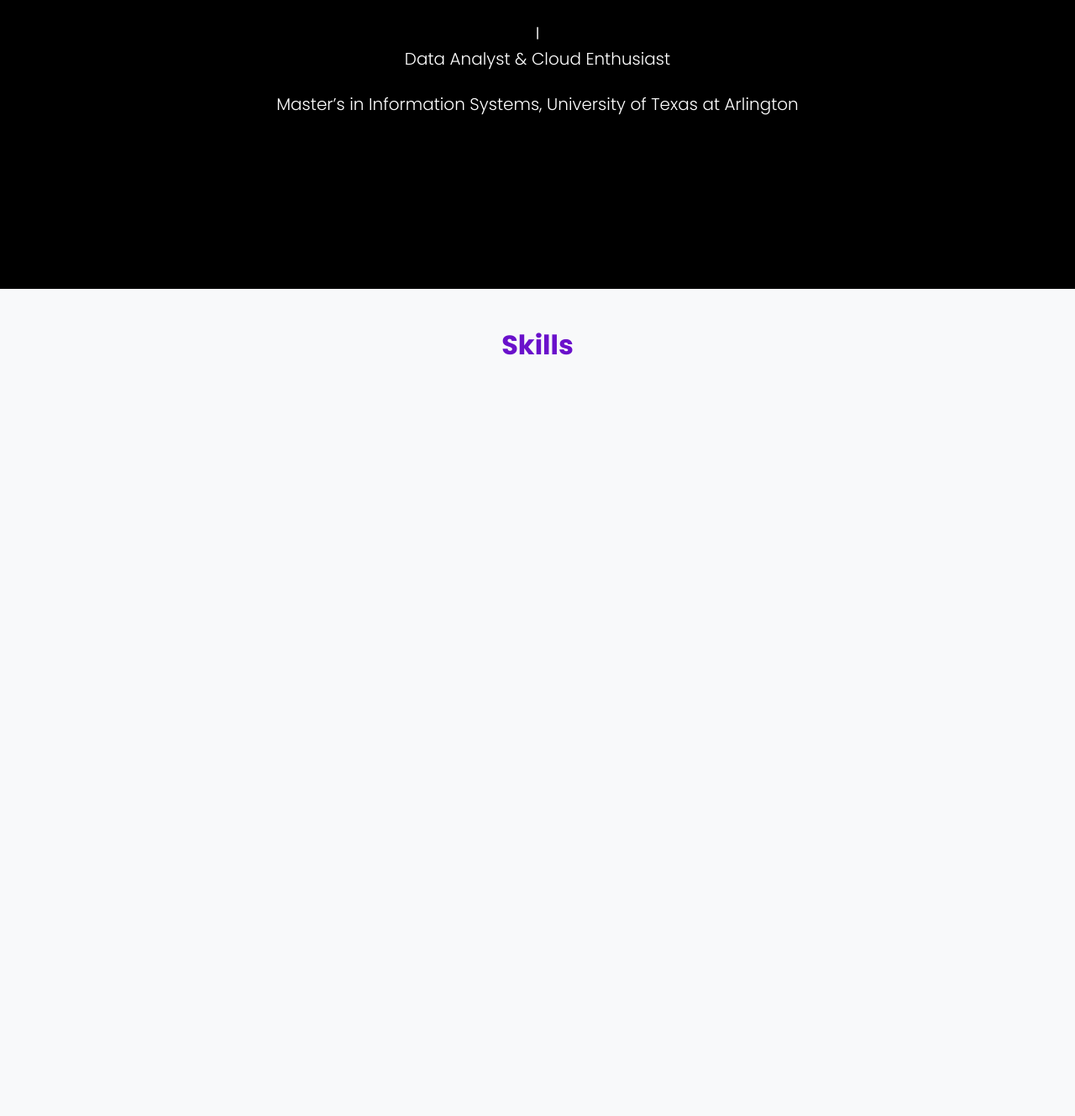
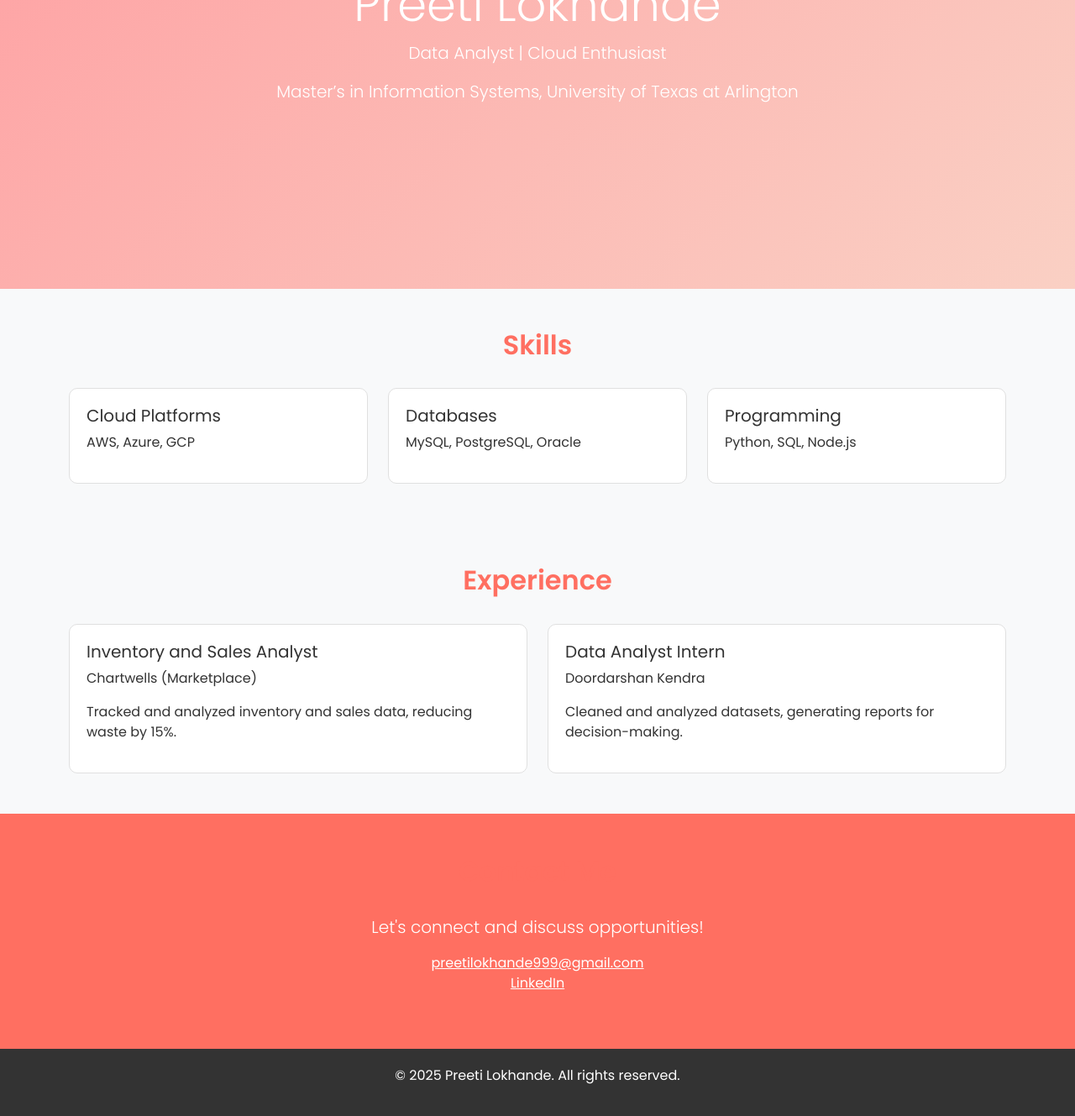
Before and after one commit to preeti1103/preeti1103.github.io, a plain HTML site: page index.html in a window 1280 px wide. Shown: the part 456-1785 px from the top of the page at 84% size. Before the commit the page ends 966 px from the top, so only its background shows below. Drawn offline with nearby package versions, Linux system fonts and the light colour scheme.

Commit message:
Update index.html

```diff
--- a/index.html
+++ b/index.html
@@ -6,18 +6,17 @@
     <title>Preeti Lokhande - Portfolio</title>
     <!-- Bootstrap CSS -->
     <link href="https://cdn.jsdelivr.net/npm/bootstrap@5.3.0-alpha3/dist/css/bootstrap.min.css" rel="stylesheet">
-    <!-- Font Awesome -->
-    <link rel="stylesheet" href="https://cdnjs.cloudflare.com/ajax/libs/font-awesome/6.0.0-beta3/css/all.min.css">
     <!-- Google Fonts -->
-    <link href="https://fonts.googleapis.com/css2?family=Poppins:wght@300;400;700&display=swap" rel="stylesheet">
+    <link href="https://fonts.googleapis.com/css2?family=Poppins:wght@300;400;600&display=swap" rel="stylesheet">
     <style>
         body {
             font-family: 'Poppins', sans-serif;
             background-color: #f8f9fa;
+            color: #333;
         }
 
         #home {
-            background-color: #000;
+            background: linear-gradient(135deg, #ff9a9e, #fad0c4);
             color: white;
             min-height: 100vh;
             display: flex;
@@ -27,92 +26,125 @@
         }
 
         .profile-img {
-            width: 250px;
-            height: 250px;
+            width: 200px;
+            height: 200px;
             border-radius: 50%;
             object-fit: cover;
-            border: 4px solid #6a11cb;
+            border: 4px solid white;
+        }
+
+        .section-title {
+            font-weight: 600;
+            color: #ff6f61;
+            margin-bottom: 2rem;
         }
 
         .skill-card {
             background: white;
-            border-radius: 15px;
+            border: 1px solid #e0e0e0;
+            border-radius: 10px;
+            padding: 20px;
             transition: transform 0.3s;
-            margin-bottom: 1.5rem;
         }
 
         .skill-card:hover {
             transform: translateY(-5px);
-        }
-
-        .skill-icon {
-            font-size: 2rem;
-            color: #6a11cb;
-        }
-
-        .section-title {
-            font-weight: bold;
-            text-align: center;
-            margin-bottom: 2rem;
-            color: #6a11cb;
-        }
-
-        .project-card img {
-            height: 200px;
-            object-fit: cover;
+            box-shadow: 0 4px 15px rgba(0, 0, 0, 0.1);
         }
 
         #contact {
-            background: linear-gradient(135deg, #6a11cb, #2575fc);
+            background: #ff6f61;
             color: white;
+            padding: 50px 0;
         }
 
-        #contact h2 {
-            color: white !important;
-        }
-
-        .skill-card h5 {
-            font-weight: bold;
-        }
-
-        .experience-company {
-            font-weight: bold;
+        footer {
+            background: #333;
+            color: white;
+            padding: 20px 0;
+            text-align: center;
         }
     </style>
 </head>
 <body>
-    <!-- Navigation Bar -->
-    <nav class="navbar navbar-expand-lg navbar-dark bg-dark fixed-top">
-        <div class="container">
-            <a class="navbar-brand" href="#home">Preeti Lokhande</a>
-            <button class="navbar-toggler" type="button" data-bs-toggle="collapse" data-bs-target="#navbarNav" aria-controls="navbarNav" aria-expanded="false" aria-label="Toggle navigation">
-                <span class="navbar-toggler-icon"></span>
-            </button>
-            <div class="collapse navbar-collapse" id="navbarNav">
-                <ul class="navbar-nav ms-auto">
-                    <li class="nav-item"><a class="nav-link" href="#skills">Skills</a></li>
-                    <li class="nav-item"><a class="nav-link" href="#experience">Experience</a></li>
-                    <li class="nav-item"><a class="nav-link" href="#projects">Projects</a></li>
-                    <li class="nav-item"><a class="nav-link" href="#contact">Contact</a></li>
-                </ul>
-            </div>
-        </div>
-    </nav>
-
     <!-- Home Section -->
-    <section id="home" class="d-flex align-items-center">
+    <section id="home">
         <div class="container text-center">
             <img src="https://postimg.cc/3d7TFbnp" alt="Profile" class="profile-img mb-4">
-            <div class="typed-container">
-                <span id="typing-text" class="h1"></span>
-                <span class="cursor">|</span>
-            </div>
-            <p class="lead mb-4">Data Analyst & Cloud Enthusiast</p>
+            <h1 class="display-4">Preeti Lokhande</h1>
+            <p class="lead">Data Analyst | Cloud Enthusiast</p>
             <p class="lead">Master’s in Information Systems, University of Texas at Arlington</p>
         </div>
     </section>
 
     <!-- Skills Section -->
-    <section id="skills" class="py-5 bg-light">
+    <section id="skills" class="py-5">
         <div class="container">
-            <h2 class="section-title">Skills</h2
+            <h2 class="section-title text-center">Skills</h2>
+            <div class="row g-4">
+                <div class="col-md-4">
+                    <div class="skill-card">
+                        <h5>Cloud Platforms</h5>
+                        <p>AWS, Azure, GCP</p>
+                    </div>
+                </div>
+                <div class="col-md-4">
+                    <div class="skill-card">
+                        <h5>Databases</h5>
+                        <p>MySQL, PostgreSQL, Oracle</p>
+                    </div>
+                </div>
+                <div class="col-md-4">
+                    <div class="skill-card">
+                        <h5>Programming</h5>
+                        <p>Python, SQL, Node.js</p>
+                    </div>
+                </div>
+            </div>
+        </div>
+    </section>
+
+    <!-- Experience Section -->
+    <section id="experience" class="py-5 bg-light">
+        <div class="container">
+            <h2 class="section-title text-center">Experience</h2>
+            <div class="row g-4">
+                <div class="col-md-6">
+                    <div class="skill-card">
+                        <h5>Inventory and Sales Analyst</h5>
+                        <p>Chartwells (Marketplace)</p>
+                        <p>Tracked and analyzed inventory and sales data, reducing waste by 15%.</p>
+                    </div>
+                </div>
+                <div class="col-md-6">
+                    <div class="skill-card">
+                        <h5>Data Analyst Intern</h5>
+                        <p>Doordarshan Kendra</p>
+                        <p>Cleaned and analyzed datasets, generating reports for decision-making.</p>
+                    </div>
+                </div>
+            </div>
+        </div>
+    </section>
+
+    <!-- Contact Section -->
+    <section id="contact">
+        <div class="container text-center">
+            <h2 class="section-title">Contact Me</h2>
+            <p class="lead">Let's connect and discuss opportunities!</p>
+            <ul class="list-unstyled">
+                <li><a href="mailto:preetilokhande999@gmail.com" class="text-white">preetilokhande999@gmail.com</a></li>
+                <li><a href="https://www.linkedin.com/in/preeti-lokhande" class="text-white">LinkedIn</a></li>
+            </ul>
+        </div>
+    </section>
+
+    <!-- Footer -->
+    <footer>
+        <p>&copy; 2025 Preeti Lokhande. All rights reserved.</p>
+    </footer>
+
+    <!-- Bootstrap JS -->
+    <script src="https://cdn.jsdelivr.net/npm/bootstrap@5.3.0-alpha3/dist/js/bootstrap.bundle.min.js"></script>
+</body>
+</html>
```
